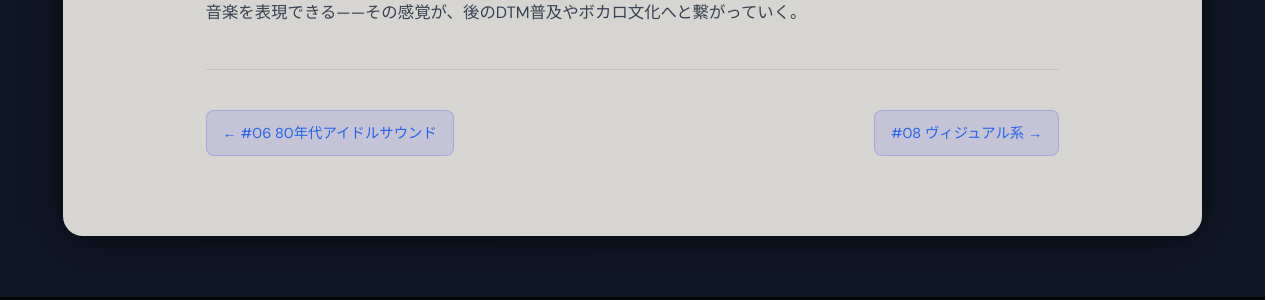
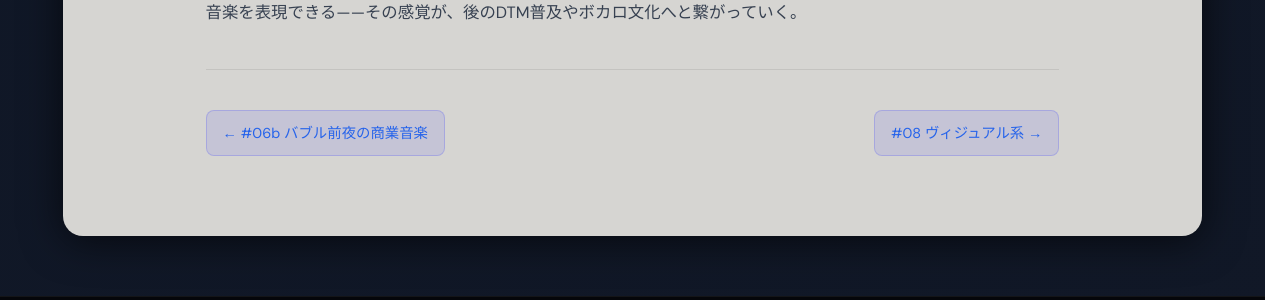
Before and after one commit to cooltake/cooltake-staging, a Jekyll site: the page built from _posts/2026-05-30-japan-music-07-band-boom.md, in a window 1280 px wide and 900 px high, scrolled down 6288 px. Shown: the part 432-732 px from the top of the window. Built offline with Jekyll 4.4.1, drawn with Linux system fonts in a browser that asks for light colours; some web fonts are replaced.

Commit message:
fix: #07 前後ナビ ← 06bを前記事に変更

```diff
--- a/_posts/2026-05-30-japan-music-07-band-boom.md
+++ b/_posts/2026-05-30-japan-music-07-band-boom.md
@@ -147,6 +147,6 @@ description: "1987〜1990年、BOØWY・BUCK-TICK・THE BLUE HEARTSが牽引し
 ---
 
 <div style="display:flex;justify-content:space-between;flex-wrap:wrap;gap:.8rem;margin:2rem 0;">
-<a href="/2026/05/30/japan-music-06-80s-idol-production/" style="display:inline-block;padding:.5rem 1rem;background:rgba(99,102,241,.15);border:1px solid rgba(99,102,241,.3);border-radius:8px;color:#a5b4fc;text-decoration:none;font-size:.9rem;">← #06 80年代アイドルサウンド</a>
+<a href="/2026/05/30/japan-music-06b-80s-commercial/" style="display:inline-block;padding:.5rem 1rem;background:rgba(99,102,241,.15);border:1px solid rgba(99,102,241,.3);border-radius:8px;color:#a5b4fc;text-decoration:none;font-size:.9rem;">← #06b バブル前夜の商業音楽</a>
 <a href="/2026/05/30/japan-music-08-visual-kei/" style="display:inline-block;padding:.5rem 1rem;background:rgba(99,102,241,.15);border:1px solid rgba(99,102,241,.3);border-radius:8px;color:#a5b4fc;text-decoration:none;font-size:.9rem;">#08 ヴィジュアル系 →</a>
 </div>
```
